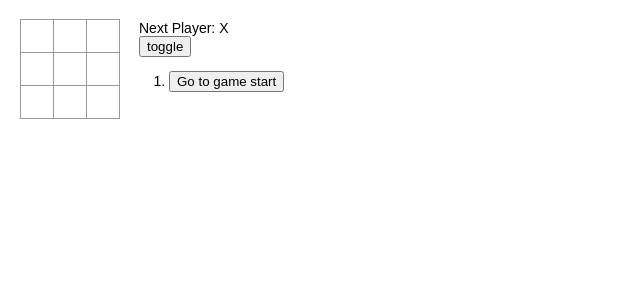
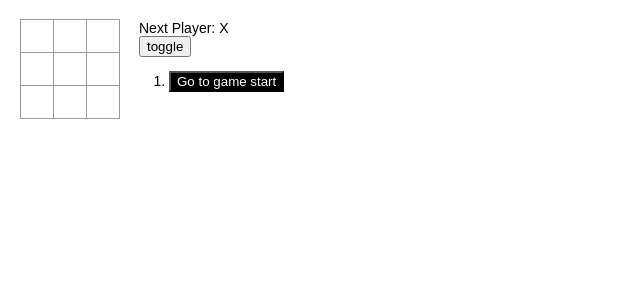
Before and after one commit to ljw0096/tictactoe, a React (Create React App) app: page / in a window 1280 px wide. Shown: the top 300 px of the page, without its empty margins (0-640 px from the left). Built offline with nearby package versions, Linux system fonts and the light colour scheme.

Commit message:
feat: highlight current history step button

```diff
--- a/src/components/Game.tsx
+++ b/src/components/Game.tsx
@@ -4,7 +4,7 @@ import GameStatus from "./GameStatus"
 import useGame from "../hooks/useGame"
 
 const Game = () => {
-  const { handleClick, currentSquares, xIsNext, history, jumpTo, winner } = useGame()
+  const { handleClick, stepNumber, currentSquares, xIsNext, history, jumpTo, winner } = useGame()
 
   return (
     <div className="game">
@@ -13,7 +13,7 @@ const Game = () => {
       </div>
       <div className="game-info">
         <GameStatus xIsNext={xIsNext} winner={winner} />
-        <GameHistory history={history} jumpTo={jumpTo} />
+        <GameHistory history={history} jumpTo={jumpTo} currentStep={stepNumber} />
       </div>
     </div>
   )
--- a/src/components/GameHistory.tsx
+++ b/src/components/GameHistory.tsx
@@ -5,15 +5,16 @@ import HistoryList from "./HistoryList"
 interface Props {
   history: HistoryType[]
   jumpTo: (i: number) => void
+  currentStep: number
 }
 
-const GameHistory = ({ history, jumpTo }: Props) => {
+const GameHistory = ({ history, jumpTo, currentStep }: Props) => {
   const [toggle, setToggle] = useState(true)
 
   return (
     <>
       <button onClick={() => setToggle(!toggle)}>toggle</button>
-      <HistoryList history={history} jumpTo={jumpTo} reverse={toggle} />
+      <HistoryList history={history} jumpTo={jumpTo} reverse={toggle} currentStep={currentStep} />
     </>
   )
 }
--- a/src/components/HistoryList.tsx
+++ b/src/components/HistoryList.tsx
@@ -5,10 +5,12 @@ interface Props {
   history: HistoryType[]
   jumpTo: (i: number) => void
   reverse: boolean
+  currentStep: number
 }
 
-const HistoryList = ({ history, jumpTo, reverse }: Props) => {
+const HistoryList = ({ history, jumpTo, reverse, currentStep }: Props) => {
   const renderArray = reverse ? reverseArray(history) : history
+  const current = reverse ? renderArray.length - currentStep - 1 : currentStep
   return (
     <ol>
       {renderArray.map(({ squareType, squareNumber }, move) => {
@@ -18,7 +20,9 @@ const HistoryList = ({ history, jumpTo, reverse }: Props) => {
           : `Go to game start`
         return (
           <li key={move}>
-            <button onClick={() => jumpTo(step)}>{desc}</button>
+            <button className={current === move ? "currentStep" : ""} onClick={() => jumpTo(step)}>
+              {desc}
+            </button>
           </li>
         )
       })}
--- a/src/styles/index.css
+++ b/src/styles/index.css
@@ -54,3 +54,8 @@ ul {
   background-color: black;
   color: white;
 }
+
+.currentStep {
+  background-color: black;
+  color: white;
+}
```
